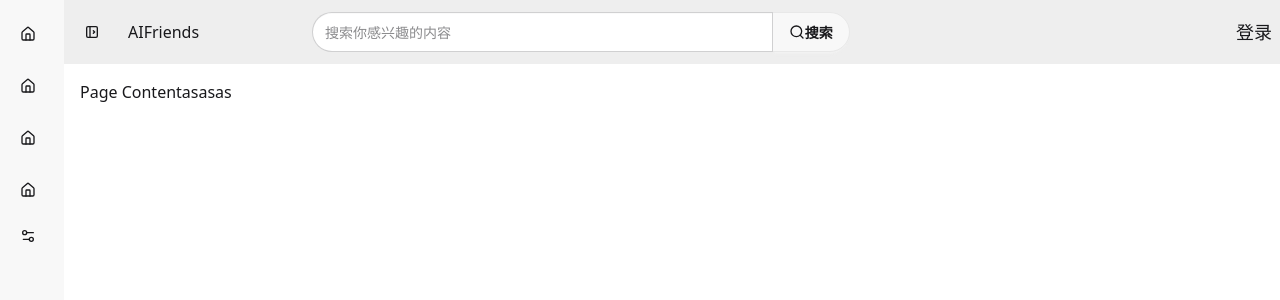
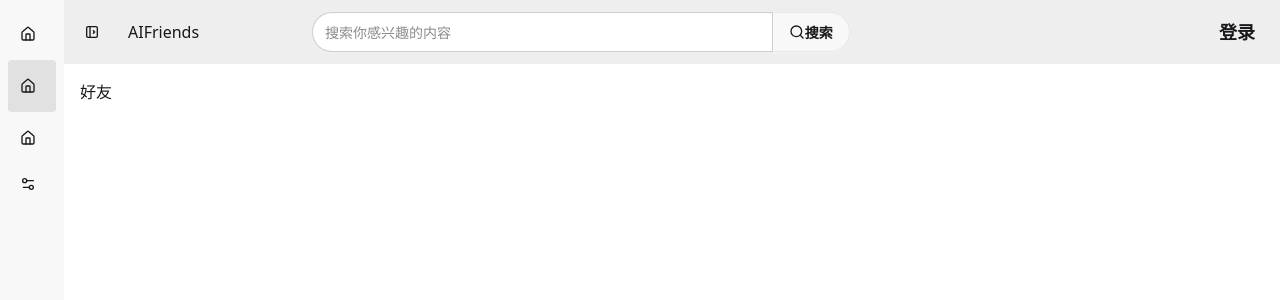
Before and after one commit to liaojiaxin97/AIFriends, a Vue app in the folder frontend/: page /friend in a window 1280 px wide. Shown: the top 300 px of the page. Built offline with nearby package versions, Linux system fonts and the light colour scheme.

Commit message:
实现路由

```diff
--- a/frontend/src/App.vue
+++ b/frontend/src/App.vue
@@ -3,7 +3,9 @@ import NavBar from '@/components/navbar/NavBar.vue';
 </script>
 
 <template>
-  <NavBar/>
+  <NavBar>
+     <RouterView />
+  </NavBar>
 </template>
 
 <style scoped>
--- a/frontend/src/components/navbar/NavBar.vue
+++ b/frontend/src/components/navbar/NavBar.vue
@@ -30,13 +30,21 @@
         </div>
 
         <div class="navbar-end">
-        <button class = "button button-ghost text-lg">登录</button>
+        <router-link :to = "{ name : 'user-account-login-index' }" active-class = "btn-active" class = "btn btn-ghost text-lg">
+          登录
+
+        </router-link>
 
         </div>
     </nav>
+
+
     <!-- Page content here -->
-    <div class="p-4">Page Contentasasas</div>
+    <div class="p-4">
+      <slot></slot>
+    </div>
   </div>
+
 
   <div class="drawer-side is-drawer-close:overflow-visible">
     <label for="my-drawer-4" aria-label="close sidebar" class="drawer-overlay"></label>
@@ -45,33 +53,25 @@
       <ul class="menu w-full grow">
         <!-- List item -->
         <li>
-          <button class="is-drawer-close:tooltip is-drawer-close:tooltip-right py-3" data-tip="首页">
+          <router-link :to="{ name: 'homepage-index'}" active-class="menu-focus" class="is-drawer-close:tooltip is-drawer-close:tooltip-right py-3" data-tip="首页">
             <!-- Home icon -->
             <svg xmlns="http://www.w3.org/2000/svg" viewBox="0 0 24 24" stroke-linejoin="round" stroke-linecap="round" stroke-width="2" fill="none" stroke="currentColor" class="my-1.5 inline-block size-4"><path d="M15 21v-8a1 1 0 0 0-1-1h-4a1 1 0 0 0-1 1v8"></path><path d="M3 10a2 2 0 0 1 .709-1.528l7-5.999a2 2 0 0 1 2.582 0l7 5.999A2 2 0 0 1 21 10v9a2 2 0 0 1-2 2H5a2 2 0 0 1-2-2z"></path></svg>
             <span class="is-drawer-close:hidden text-base ml-2 white-space-nowrap">首页</span>
-          </button>
+          </router-link>
         </li>
         <li>
-          <button class="is-drawer-close:tooltip is-drawer-close:tooltip-right py-3" data-tip="好友">
+          <router-link :to="{ name : 'friend-index'}"  active-class="menu-focus" class="is-drawer-close:tooltip is-drawer-close:tooltip-right py-3" data-tip="好友">
             <!-- Home icon -->
             <svg xmlns="http://www.w3.org/2000/svg" viewBox="0 0 24 24" stroke-linejoin="round" stroke-linecap="round" stroke-width="2" fill="none" stroke="currentColor" class="my-1.5 inline-block size-4"><path d="M15 21v-8a1 1 0 0 0-1-1h-4a1 1 0 0 0-1 1v8"></path><path d="M3 10a2 2 0 0 1 .709-1.528l7-5.999a2 2 0 0 1 2.582 0l7 5.999A2 2 0 0 1 21 10v9a2 2 0 0 1-2 2H5a2 2 0 0 1-2-2z"></path></svg>
             <span class="is-drawer-close:hidden text-base ml-2 white-space-nowrap">好友</span>
-          </button>
+          </router-link>
         </li>
         <li>
-          <button class="is-drawer-close:tooltip is-drawer-close:tooltip-right py-3" data-tip="创作">
+          <router-link :to="{ name: 'create-index'}" active-class="menu-focus" class="is-drawer-close:tooltip is-drawer-close:tooltip-right py-3" data-tip="创作">
             <!-- Home icon -->
             <svg xmlns="http://www.w3.org/2000/svg" viewBox="0 0 24 24" stroke-linejoin="round" stroke-linecap="round" stroke-width="2" fill="none" stroke="currentColor" class="my-1.5 inline-block size-4"><path d="M15 21v-8a1 1 0 0 0-1-1h-4a1 1 0 0 0-1 1v8"></path><path d="M3 10a2 2 0 0 1 .709-1.528l7-5.999a2 2 0 0 1 2.582 0l7 5.999A2 2 0 0 1 21 10v9a2 2 0 0 1-2 2H5a2 2 0 0 1-2-2z"></path></svg>
             <span class="is-drawer-close:hidden text-base ml-2 white-space-nowrap">创作</span>
-          </button>
-        </li>
-
-        <li>
-          <button class="is-drawer-close:tooltip is-drawer-close:tooltip-right py-3" data-tip="首页">
-            <!-- Home icon -->
-            <svg xmlns="http://www.w3.org/2000/svg" viewBox="0 0 24 24" stroke-linejoin="round" stroke-linecap="round" stroke-width="2" fill="none" stroke="currentColor" class="my-1.5 inline-block size-4"><path d="M15 21v-8a1 1 0 0 0-1-1h-4a1 1 0 0 0-1 1v8"></path><path d="M3 10a2 2 0 0 1 .709-1.528l7-5.999a2 2 0 0 1 2.582 0l7 5.999A2 2 0 0 1 21 10v9a2 2 0 0 1-2 2H5a2 2 0 0 1-2-2z"></path></svg>
-            <span class="is-drawer-close:hidden text-base ml-2 white-space-nowrap">首页</span>
-          </button>
+          </router-link>
         </li>
 
         <!-- List item -->
--- a/frontend/src/router/index.js
+++ b/frontend/src/router/index.js
@@ -1,10 +1,64 @@
+import CreateIndex from '@/views/create/CreateIndex.vue'
+import NotFoundIndex from '@/views/error/NotFoundIndex.vue'
+import FriendIndex from '@/views/friend/FriendIndex.vue'
+import HomepageIndex from '@/views/homepage/HomepageIndex.vue'
+import LoginIndex from '@/views/user/account/LoginIndex.vue'
+import RegisterIndex from '@/views/user/account/RegisterIndex.vue'
+import SpaceIndex from '@/views/user/space/SpaceIndex.vue'
+import ProfileIndex from '@/views/profile/ProfileIndex.vue'
 import { createRouter, createWebHistory } from 'vue-router'
 
 
 const router = createRouter({
   history: createWebHistory(import.meta.env.BASE_URL),
   routes: [
+    {
+      path: '/',
+      name: 'homepage-index',
+      component: HomepageIndex,
+    },
+    {
+      path: '/friend/',
+      name: 'friend-index',
+      component: FriendIndex,
+    },
+    {
+      path: '/create/',
+      name: 'create-index',
+      component: CreateIndex,
+    },
+    {
+      path: '/404/',
+      name: '404',
+      component: NotFoundIndex,
+    },
+    {
+      path: '/user/account/login/',
+      name: 'user-account-login-index',
+      component: LoginIndex,
+    },
+    {
+      path: '/user/account/register/',
+      name: 'user-account-register-index',
+      component: RegisterIndex,
+    },
+    {
 
+      path: '/user/space/:user_id/',
+      name: 'user-space-index',
+      component: SpaceIndex,
+    },
+    {
+
+      path: '/user/profile/',
+      name: 'user-profile-index',
+      component: ProfileIndex,
+    },
+    {
+      path: '/:pathMatch(.*)*',
+      name: 'not-found',
+      component: NotFoundIndex,
+    },
   ],
 })
 
--- /dev/null
+++ b/frontend/src/views/create/CreateIndex.vue
@@ -0,0 +1,11 @@
+<template>
+
+</template>
+
+<script>
+
+</script>
+
+<style >
+
+</style>
--- /dev/null
+++ b/frontend/src/views/error/NotFoundIndex.vue
@@ -0,0 +1,15 @@
+<template>
+  <div class="not-found">
+    <h1>404</h1>
+    <p>页面未找到</p>
+    <router-link to="/">返回首页</router-link>
+  </div>
+</template>
+
+<script>
+
+</script>
+
+<style >
+
+</style>
--- /dev/null
+++ b/frontend/src/views/friend/FriendIndex.vue
@@ -0,0 +1,11 @@
+<template>
+好友
+</template>
+
+<script>
+
+</script>
+
+<style>
+
+</style>
--- /dev/null
+++ b/frontend/src/views/homepage/HomepageIndex.vue
@@ -0,0 +1,12 @@
+<template>
+  <div class="homepage">
+
+    <p>欢迎来到AI朋友首页</p>
+  </div>
+</template>
+
+<script>
+
+</script>
+
+<style> </style>
--- /dev/null
+++ b/frontend/src/views/profile/ProfileIndex.vue
@@ -0,0 +1,11 @@
+<template>
+
+</template>
+
+<script>
+
+</script>
+
+<style >
+
+</style>
--- /dev/null
+++ b/frontend/src/views/user/account/LoginIndex.vue
@@ -0,0 +1,11 @@
+<template>
+ 登录
+</template>
+
+<script>
+
+</script>
+
+<style >
+
+</style>
--- /dev/null
+++ b/frontend/src/views/user/account/RegisterIndex.vue
@@ -0,0 +1,11 @@
+<template>
+
+</template>
+
+<script>
+
+</script>
+
+<style scoped>
+
+</style>
--- /dev/null
+++ b/frontend/src/views/user/space/SpaceIndex.vue
@@ -0,0 +1,19 @@
+<script setup>
+import {useRoute} from "vue-router";
+
+const route = useRoute()
+
+const router = useRouter()
+</script>
+
+<template>
+个人空间：{{ route.params.user_id }}
+
+
+</template>
+
+
+
+<style scoped>
+
+</style>
```
